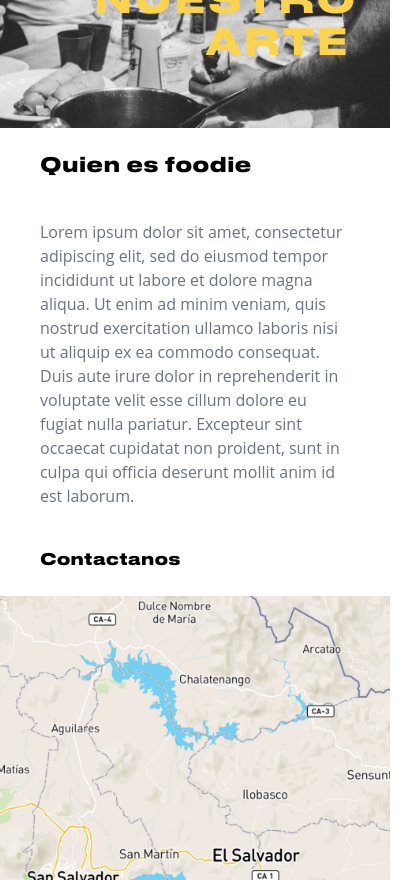
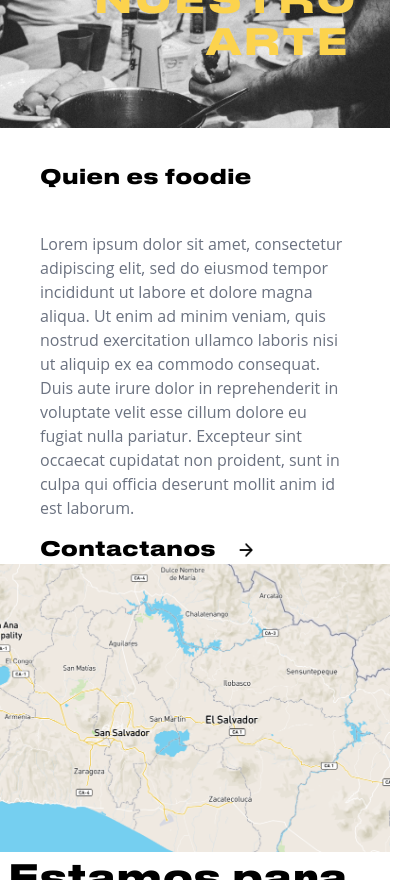
Before and after one commit to davequinta/foodies, a Next.js app: page / in a window 390 px wide. Shown: the part 1120-2000 px from the top of the page, 416 px wide, since content can reach past the window. Built offline with nearby package versions, Linux system fonts and the light colour scheme; no server answers.

Commit message:
Responsive Fixes

```diff
--- a/src/components/emptystates/Food404card.js
+++ b/src/components/emptystates/Food404card.js
@@ -2,9 +2,9 @@ import React from 'react';
 
 const MapCard = () => {
   return (
-    <div className="flex flex-row">
-      <img src="/food404.png" className="" />
-      <h1>¡Platillo no encontrado!</h1>
+    <div className="flex flex-col">
+      <img src="/food404.png" className="w-30" />
+      <h1 className='text-center'>¡Platillo no encontrado!</h1>
       <p>Te invitamos a que verifiques si el nombre esta bien escrito o prueba buscando un nuevo platillo.</p>
     </div>
   );
--- a/src/components/emptystates/Res404card.js
+++ b/src/components/emptystates/Res404card.js
@@ -3,7 +3,7 @@ import React from 'react';
 const MapCard = () => {
   return (
     <div className="flex flex-col">
-      <img src="/res404.png" className='w-60 ml-24'/>
+      <img src="/res404.png" className='w-60 ml-12 md:ml-24'/>
       <h1 className='text-center'>¡No hemos encontrado lo que buscas!</h1>
     </div>
   );
--- a/src/components/footer.js
+++ b/src/components/footer.js
@@ -16,13 +16,13 @@ const links2 = [
 export default function Footer() {
   return (
     <footer className='grid grid-cols-1 divide-y divide-yellow-500  md:p-7 '>
-        <div className='flex flex-col items-center justify-between md:flex-row p-8'>
+        <div className='flex flex-col items-center justify-between md:flex-row md:p-8'>
             <h1 className='text-left text-4xl mb-8 md:mb-0'>
             Foodies
              </h1>
-              <ul className="flex items-center justify-between md: space-x-4">
-             <img src="footer/app-store.png" alt="AppStore Icon" />
-          <img src="footer/play-store.png" alt="PlayStore Icon" />
+              <ul className="flex items-center justify-between md: space-x-2 mr-4">
+                      <img src="footer/app-store.png" alt="AppStore Icon" className='w-40'/>
+                    <img src="footer/play-store.png" alt="PlayStore Icon"  className='w-40'/>
         </ul>
         </div>
        <ul className="flex flex-col items-center md:flex-row space-x-6 p-2">
--- a/src/components/home/BannerCard.js
+++ b/src/components/home/BannerCard.js
@@ -8,7 +8,7 @@ const BannerCard = () => {
           LA COMIDA ES <span className="text-yellow-300"> NUESTRO ARTE</span>
         </span>
       </div>
-      <img src="/banner-1.png" className="h-100 w-120 object-cover " />
+      <img src="/banner-1.png" className="h-100 w-full object-cover " />
     </div>
   );
 };
--- a/src/components/home/DescriptionContent.js
+++ b/src/components/home/DescriptionContent.js
@@ -1,4 +1,5 @@
 import React from 'react';
+import Link from 'next/link'
 
 const DescriptionContent = () => (
   <div className="w-full h-full flex items-center">
@@ -6,7 +7,7 @@ const DescriptionContent = () => (
       <div className=" hidden xl:block absolute ">
         <img src="/bg-line.png" />
       </div>
-      <div className="flex flex-wrap text-left xl:px-20 px-10 py-6">
+      <div className="flex flex-wrap text-left xl:px-20 px-10 py-23 mt-9">
         <span className="text-xl w-100">Quien es foodie</span>
         <p className="text-base text-gray-500 mt-10">
           Lorem ipsum dolor sit amet, consectetur adipiscing elit, sed do
@@ -17,7 +18,12 @@ const DescriptionContent = () => (
           pariatur. Excepteur sint occaecat cupidatat non proident, sunt in
           culpa qui officia deserunt mollit anim id est laborum.
         </p>
-        <span className="text-base mt-10">Contactanos </span>
+       <Link href="/#contact">
+          <a><div className="flex mt-4 items-center">
+                  <span className="text-xl text-black font-semibold">Contactanos</span>
+                  <img src="/arrow-right.png" className="w-auto h-5 ml-5" />
+                </div></a>
+        </Link>
       </div>
     </div>
   </div>
--- a/src/components/home/MapCard.js
+++ b/src/components/home/MapCard.js
@@ -2,8 +2,8 @@ import React from 'react';
 
 const MapCard = () => {
   return (
-    <div className="relative">
-      <img src="/map.png" className="h-100 w-120 object-cover" />
+    <div className=" object-cover">
+      <img src="/map.png" className="h-full w-full object-cover" />
     </div>
   );
 };
--- a/src/components/home/RestaurantCard.js
+++ b/src/components/home/RestaurantCard.js
@@ -2,8 +2,8 @@ import React from 'react';
 
 const RestaurantCard = ({name, opening_time, closing_time, address}) => {
   return (
-    <div className="flex flex-col pb-2">
-        <div className='border-solid border-2 border-black flex flex-col space-x-4 px-8 md:w-100 hover:bg-rescard hover:border-0'>
+    <div className="flex flex-col pb-2 ">
+        <div className='w-85 border-solid border-2 border-black flex flex-col space-x-4 px-20 md:w-100  hover:bg-rescard hover:border-0'>
           <h1>{name}</h1>
           <p>Abierto de: {opening_time}md - {closing_time}pm</p>
           <p>{address}</p>
--- a/src/components/home/RestaurantContent.js
+++ b/src/components/home/RestaurantContent.js
@@ -61,7 +61,7 @@ const RestaurantContent = () => {
   };
 
   return (
-    <div className="flex flex-col justify-center p-2 h-full">
+    <div id='restaurant' className="flex flex-col justify-center p-2 h-full">
       <h1 className="text-4xl w-full mb-4 ">Estamos para ti</h1>
       <div className="flex flex-row content-center ">
         <div
@@ -80,7 +80,7 @@ const RestaurantContent = () => {
         </div>
       </div>
  <TextField
-          className={[classes.margin, 'max-w-md']}
+          className={['w-full']}
           id="input-with-icon-textfield"
           variant="outlined"
           value={query}
--- a/src/components/home/header/HomeHeaderTitle.js
+++ b/src/components/home/header/HomeHeaderTitle.js
@@ -1,5 +1,6 @@
 import React from 'react';
 import MarkedTitle from '../../common/MarkedTitle';
+import Link from 'next/link'
 
 const HomeHeaderTitle = () => {
   return (
@@ -16,10 +17,13 @@ const HomeHeaderTitle = () => {
           Estamos a punto de descubrir un mundo lleno de sabores y de emociones
           inigualables.
         </p>
-        <div className="flex mt-4 items-center">
-          <span className="text-xl text-black font-semibold">Encuentranos</span>
-          <img src="/arrow-right.png" className="w-auto h-5 ml-5" />
-        </div>
+        <Link href="/#restaurant">
+          <a><div className="flex mt-4 items-center">
+                  <span className="text-xl text-black font-semibold">Encuentranos</span>
+                  <img src="/arrow-right.png" className="w-auto h-5 ml-5" />
+                </div></a>
+        </Link>
+
       </div>
     </div>
   );
--- a/src/components/home/views/ContactSectionContainer.js
+++ b/src/components/home/views/ContactSectionContainer.js
@@ -2,7 +2,7 @@ import React from 'react';
 
 const ContactSectionContainer = () => {
   return (
-    <div className="flex flex-col xl:flex-row h-130 lg:h-110 mb-23">
+    <div id='contact' className="flex flex-col xl:flex-row h-130 lg:h-110 mb-23">
       <section className="relative p-12 bg-black h-130 lg:h-110  w-full text-white	text-center md:mb-4 flex flex-col items-center">
         <div className="mb-8 md:mb-12">
           <h1 className="text-4xl">Cuentanos tu experiencia </h1>
--- a/src/components/home/views/MenuSectionContainer.js
+++ b/src/components/home/views/MenuSectionContainer.js
@@ -13,6 +13,7 @@ import FormControl from '@material-ui/core/FormControl';
 import SearchIcon from '@material-ui/icons/Search';
 import { makeStyles } from '@material-ui/core';
 import TextField from '@material-ui/core/TextField';
+import Food404card from '../../emptystates/Food404card'
 
 const useStyles = makeStyles((theme) => ({
   margin: {
@@ -45,13 +46,15 @@ const MenuSectionContainer = () => {
     if (categoriesResponse.status)
       setCategories(categoriesResponse.message.data);
     getFullMenu();
-    setFetchingApi(false);
   };
 
   const getFullMenu = async () => {
     const menuResponse = await GET_MENU();
+        setFetchingApi(false);
+
     console.log('MENU', menuResponse);
     if (menuResponse.status) setMenu(menuResponse.message.data);
+
   };
 
   const getMenuByCategory = async (id) => {
@@ -105,9 +108,10 @@ const MenuSectionContainer = () => {
         </div>
       </section>
       <div className="flex flex-wrap items-center justify-center mt-10">
-        {menu.map((product, index) => (
+        {menu.length > 0 && !fetchingApi ? menu.map((product, index) => (
           <ProductCard {...product} key={`${product.name}-${index}`} />
-        ))}
+        )):<Food404card/>}
+
       </div>
     </section>
   );
```
